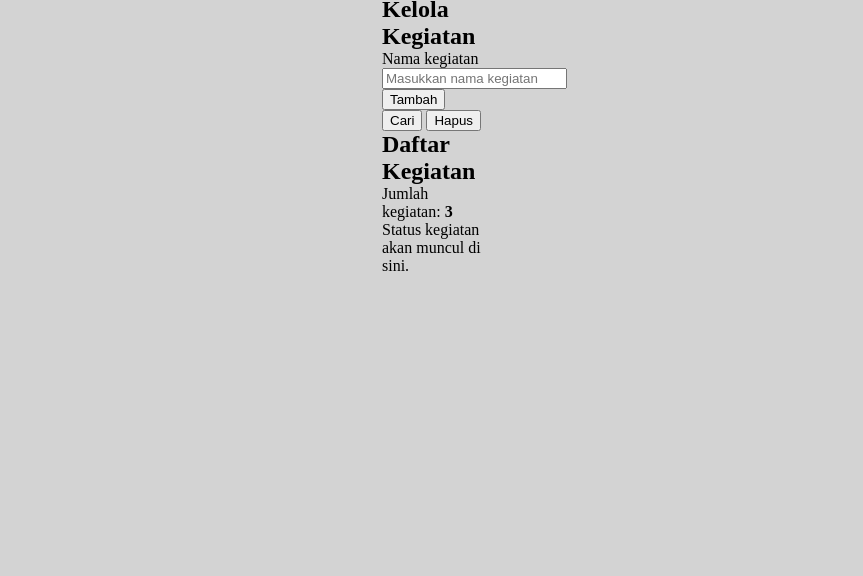
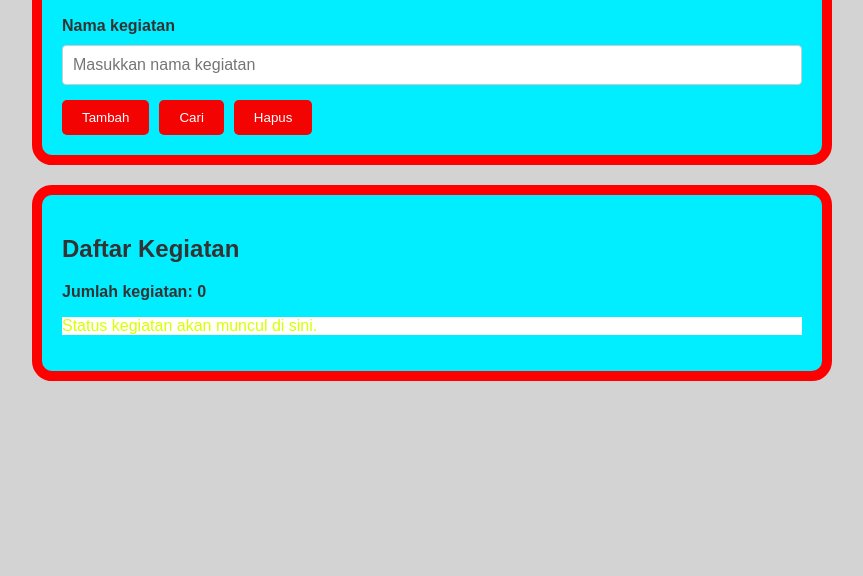
Before and after one commit to MHuzair20rpl/ProyekAkhir_2026_4491, a plain HTML site: page ProyekAkhir_4491/index.html in a window 1280 px wide. Shown: the part 224-800 px from the top of the page, without its empty margins (208-1071 px from the left). Drawn offline with Linux system fonts and the light colour scheme.

Commit message:
update kerangka soal JavaScript

```diff
--- a/ProyekAkhir_4491/script.js
+++ b/ProyekAkhir_4491/script.js
@@ -29,7 +29,7 @@ function tampilkanKegiatan(daftar) {
   for (let i = 0; i < 0; i++) {
     // TODO JS-02:
     // Ganti string kosong dengan elemen Array 'daftar' pada indeks i.
-    const namaKegiatan = "";
+    const namaKegiatan = daftar[i];
 
     // Disediakan guru: pembentukan dan penampilan elemen HTML.
     const item = document.createElement("li");
@@ -120,3 +120,52 @@ document.addEventListener("DOMContentLoaded", function () {
 
 // Area penambahan Function untuk pertemuan berikutnya akan diberikan
 // oleh guru pada saat paket soal berikutnya dibagikan.
+
+// =====================================================================
+// KERANGKA SOAL SABTU, 21 NOVEMBER 2026
+// Tambahkan blok ini pada AKHIR script.js hasil Checkpoint 1 (17 Nov).
+// Jangan menghapus/mengganti kode yang sudah dikerjakan pada 17 Nov.
+// Hapus baris return sementara setelah logika TODO yang sesuai lengkap.
+// =====================================================================
+
+// TODO JS-03, JS-04, JS-05 — Validasi dan penambahan kegiatan
+function tambahKegiatan(daftar, nama) {
+  // TODO JS-03: Simpan nama yang sudah di-trim ke variabel namaBersih.
+  // Jika namaBersih kosong, gunakan return false.
+
+  // TODO JS-04: Gunakan includes() untuk menolak nama duplikat.
+  // Jika kegiatan sudah ada, gunakan return false.
+
+  // TODO JS-05: Gunakan push() untuk menambahkan namaBersih.
+  // Jika penambahan berhasil, gunakan return true.
+
+  return false; // SEMENTARA: ganti/hapus setelah TODO JS-03 s.d. JS-05 selesai
+}
+
+// TODO JS-06 — Pencarian kegiatan
+function cariKegiatan(daftar, nama) {
+  // TODO JS-06: Hilangkan spasi awal/akhir menggunakan trim().
+  // Cari posisi kegiatan dengan indexOf(), lalu kembalikan indeksnya.
+  // Jika tidak ditemukan, indexOf() akan menghasilkan -1.
+
+  return -1; // SEMENTARA: ganti setelah TODO JS-06 selesai
+}
+
+// TODO JS-07 dan JS-08 — Penghapusan kegiatan
+function hapusKegiatan(daftar, nama) {
+  // TODO JS-07: Panggil cariKegiatan(daftar, nama).
+  // Simpan hasilnya dalam variabel indeks.
+
+  // TODO JS-08: Jika indeks bernilai -1, gunakan return false.
+  // Jika ditemukan, hapus satu elemen menggunakan splice().
+  // Kembalikan true jika penghapusan berhasil.
+
+  return false; // SEMENTARA: ganti/hapus setelah TODO JS-07 s.d. JS-08 selesai
+}
+
+// TODO JS-09 — Menghitung jumlah kegiatan
+function hitungJumlahKegiatan(daftar) {
+  // TODO JS-09: Gunakan length dan return untuk menghasilkan jumlah kegiatan.
+
+  return 0; // SEMENTARA: ganti setelah TODO JS-09 selesai
+}
--- a/ProyekAkhir_4491/style.css
+++ b/ProyekAkhir_4491/style.css
@@ -14,67 +14,105 @@
 /* TODO CSS-01: Atur jenis font, warna teks, warna latar belakang,
    margin, dan padding dasar halaman. */
 body {
+  font-family: Arial, sans-serif;
   background-color: lightgray;
+  color: #333333;
+  margin: 0;
+  padding: 20px;
 
 }
 h1 {
-  font-style: italic;
+  font-family: "Times New Roman", serif;
   color: crimson;
+  text-align: center;
+}
 
-}
-* {
-  margin: auto;
-  padding: auto;
-
-}
 /* TODO CSS-02: Atur lebar konten, posisi, padding, margin,
    border dan border-radius seperlunya. */
 .container {
-  width: 100px;
-  height: auto;
-  border-radius: 0px;
+  width: 100%;
+  max-width: 800px;
+  margin: 0% auto;
 }
 
 .kepala-halaman {
-
+  text-align: center;
+  margin-bottom: 25px;
 }
 
 .panel {
+  background-color: #00eeff;
+  padding: 20px;
+  margin-bottom: 20px;
+  border: 10px solid #ff0000;
+  border-radius: 20px;
 }
 
 /* TODO CSS-03: Atur ukuran input, padding, jarak antar elemen,
    warna tombol, dan tampilan yang konsisten. */
 .form-baris {
+  display: flex;
+  flex-direction: column;
+  gap: 10px;
+  margin-bottom: 15px;
 }
 
 .form-baris label {
+  font-weight: bold;
 }
 
 .form-baris input {
+  width: 100%;
+  padding: 10px;
+  border: 1px solid #ccc;
+  border-radius: 4px;
+  font-size: 16px;
 }
 
 .aksi {
+  display: flex;
+  gap: 10px;
 }
 
 .aksi button {
+  padding: 10px 20px;
+  background-color: #f40303;
+  color: white;
+  border: none;
+  border-radius: 5px;
+  cursor: pointer;
 }
 
 /* TODO CSS-04: Rapikan daftar kegiatan, jumlah kegiatan, dan pesan
    status. Bedakan tampilan status berhasil dan gagal. */
 #daftarKegiatan {
+  padding-left: 20px;
 }
 
 #daftarKegiatan li {
+  padding: 10px;
+  margin-bottom: 8px;
+  background-color: #e1ff00;
+  border-radius: 5px;
 }
 
 .ringkasan {
+  font-weight: bold;
+  margin-top: 15px;
 }
 
 #pesanStatus {
+  color: #d9ff00;
+  background-color: #ffffff;
 }
 
+
 #pesanStatus.berhasil {
+  color: #26ff00;
+  background-color: #206d11;
 }
 
 #pesanStatus.gagal {
+  color: #ff0000;
+  background-color: #ffebee;
 }
```
